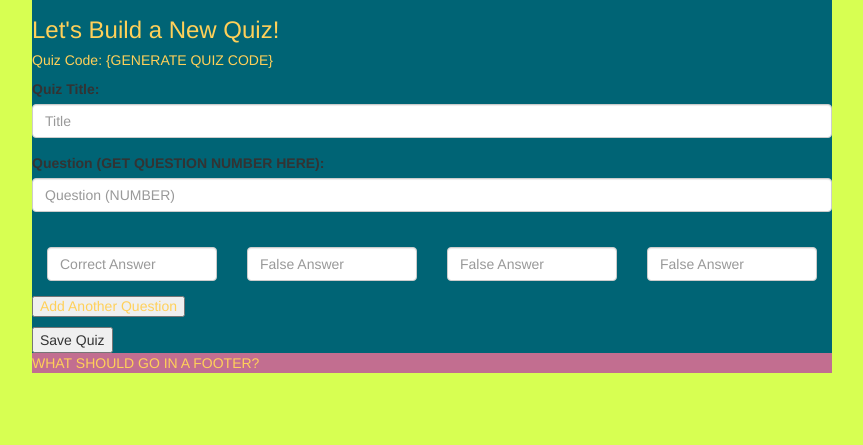
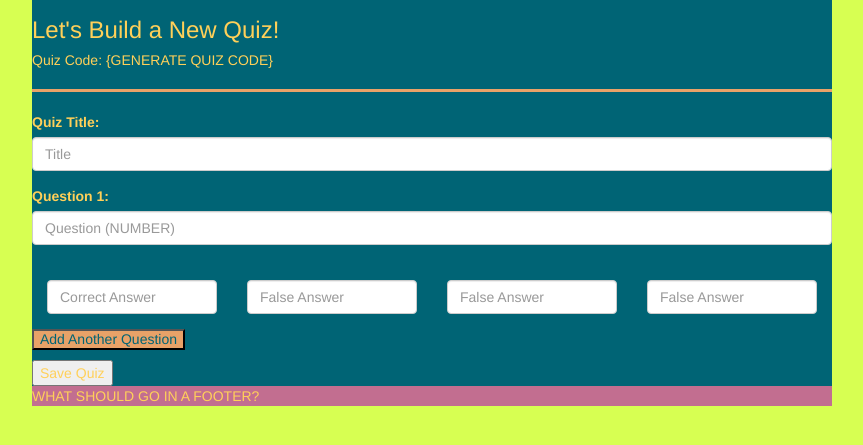
Before and after one commit to LisaALarson/personal_project, a website: page server/public/views/index.html at #/tNewQuiz in a window 1280 px wide. Shown: the part 139-584 px from the top of the page, without its empty margins (208-1071 px from the left). Drawn offline with Linux system fonts and the light colour scheme.

Commit message:
adds button to allow for additional quiz questions to be added

```diff
--- /dev/null
+++ b/client/scripts/controllers/TeacherHomeController.js
@@ -0,0 +1,3 @@
+myApp.controller('TeacherHomeController', ['$scope', function($scope){
+    console.log("Teacher Home Controller");
+}]);
--- a/client/styles/style.css
+++ b/client/styles/style.css
@@ -1,11 +1,13 @@
 html{
     background-color: #D7FF52;
 }
-p, h1, h2, h3, h4, h5, h6{
+p, h1, h2, h3, h4, h5, h6, form{
     color: #FFD059;
 }
 header{
     background-color: #C26E90;
+    border-bottom: 10px;
+    border-bottom-color: #E8A268;
 }
 footer{
     background-color: #C26E90;
@@ -15,6 +17,15 @@ body{
     margin: 0 auto;
     background-color: #006475;
 }
-.main-body{
-    height: 300px, auto;
+hr {
+    border: 0;
+    clear:both;
+    display:block;
+    width: 100%;
+    background-color: #E8A268;
+    height: 3px;
 }
+button{
+    background-color: #E8A268;
+    color: #006475;
+}
--- a/client/views/index.html
+++ b/client/views/index.html
@@ -31,7 +31,8 @@
         <script type="text/javascript" src="/vendors/angular/angular.min.js"></script>
         <script type="text/javascript" src="/vendors/angular-route/angular-route.min.js"></script>
         <script type="text/javascript" src="/assets/scripts/app.min.js"></script>
-        <script type="text/javascript" src="/assets/scripts/controllers/controller.min.js"></script>
+        <script type="text/javascript" src="/assets/scripts/controllers/TeacherNewQuizController.min.js"></script>
+        <script type="text/javascript" src="/assets/scripts/controllers/TeacherHomeController.min.js"></script>
     </body>
 
 </html>
--- a/package.json
+++ b/package.json
@@ -18,6 +18,7 @@
     "grunt": "^0.4.5",
     "grunt-contrib-copy": "^0.8.1",
     "grunt-contrib-uglify": "^0.9.2",
+    "mongoose": "^4.1.3",
     "path": "^0.11.14"
   }
 }
--- a/server/public/assets/scripts/app.min.js
+++ b/server/public/assets/scripts/app.min.js
@@ -1,2 +1,2 @@
-/*! teacher_trivia 2015-08-25 */
+/*! teacher_trivia 2015-08-26 */
 var myApp=angular.module("myApp",["ngRoute","appControllers"]),appControllers=angular.module("appControllers",[]);myApp.config(["$routeProvider",function(a){a.when("/tHome",{templateUrl:"/views/routes/tHome.html",controller:"TeacherHomeController"}).when("/tNewQuiz",{templateUrl:"/views/routes/tNewQuiz.html",controller:"TeacherNewQuizController"}).otherwise({redirectTo:"/tHome"})}]);
--- /dev/null
+++ b/server/public/assets/scripts/controllers/TeacherHomeController.min.js
@@ -0,0 +1,2 @@
+/*! teacher_trivia 2015-08-26 */
+myApp.controller("TeacherHomeController",["$scope",function(a){console.log("Teacher Home Controller")}]);
--- /dev/null
+++ b/server/public/assets/scripts/controllers/TeacherNewQuizController.min.js
@@ -0,0 +1,2 @@
+/*! teacher_trivia 2015-08-26 */
+console.log("Hello?"),myApp.controller("TeacherNewQuizController",["$scope",function(a){console.log("Teacher New Quiz Controller"),a.questionNumber=1,a.inputCounter=0,a.inputs=[{id:"input"}],a.addQuestion=function(){a.questionNumber++,a.inputTemplate={id:"input-"+a.inputCounter,name:""},a.inputCounter+=1,a.inputs.push(a.inputTemplate),console.log(a.inputs)}}]);
--- a/server/public/assets/scripts/controllers/controller.min.js
+++ /dev/null
@@ -1,2 +0,0 @@
-/*! teacher_trivia 2015-08-25 */
-myApp.controller("TeacherHomeController",["$scope",function(a){console.log("Teacher Home Controller")}]),myApp.controller("TeacherNewQuizController",["$scope",function(a){console.log("Teacher New Quiz Controller"),a.questions=[]}]);
--- a/server/public/assets/styles/style.css
+++ b/server/public/assets/styles/style.css
@@ -1,11 +1,13 @@
 html{
     background-color: #D7FF52;
 }
-p, h1, h2, h3, h4, h5, h6{
+p, h1, h2, h3, h4, h5, h6, form{
     color: #FFD059;
 }
 header{
     background-color: #C26E90;
+    border-bottom: 10px;
+    border-bottom-color: #E8A268;
 }
 footer{
     background-color: #C26E90;
@@ -15,6 +17,15 @@ body{
     margin: 0 auto;
     background-color: #006475;
 }
-.main-body{
-    height: 300px, auto;
+hr {
+    border: 0;
+    clear:both;
+    display:block;
+    width: 100%;
+    background-color: #E8A268;
+    height: 3px;
 }
+button{
+    background-color: #E8A268;
+    color: #006475;
+}
--- a/server/public/views/index.html
+++ b/server/public/views/index.html
@@ -31,7 +31,7 @@
         <script type="text/javascript" src="/vendors/angular/angular.min.js"></script>
         <script type="text/javascript" src="/vendors/angular-route/angular-route.min.js"></script>
         <script type="text/javascript" src="/assets/scripts/app.min.js"></script>
-        <script type="text/javascript" src="/assets/scripts/controllers/controller.min.js"></script>
+        <script type="text/javascript" src="/assets/scripts/controllers/TeacherNewQuizController.min.js"></script>
     </body>
 
 </html>
--- a/server/public/views/routes/tNewQuiz.html
+++ b/server/public/views/routes/tNewQuiz.html
@@ -1,13 +1,14 @@
 <h3>Let's Build a New Quiz!</h3>
 <h5>Quiz Code: {GENERATE QUIZ CODE}</h5>
-
+<hr>
 <form role="form-inline" name="quizForm">
     <div class="form-group">
         <label for="title">Quiz Title: </label>
         <input type="title" class="form-control" id="title" placeholder="Title" ng-model="quiz.title" required>
     </div>
+    <div ng-repeat="input in inputs track by input['id']">
         <div class="form-group">
-        <label for="question">Question (GET QUESTION NUMBER HERE): </label>
+            <label for="question">Question {{questionNumber}}: </label>
             <input type="question" class="form-control" id="question" placeholder="Question (NUMBER)">
         </div>
         <div class="col-xs-3 form-group">
@@ -26,6 +27,9 @@
             <label for="answer4"></label>
             <input type="answer" class="form-control" id="answer4" placeholder="False Answer">
         </div>
-    <h5><button>Add Another Question</button></h5>
+
+    </div>
+
+    <h5><button type="button" id="add" ng-click="addQuestion()">Add Another Question</button></h5>
     <input type="submit" value="Save Quiz">
 </form>
```
Also changed, not shown: Gruntfile.js (+7 -3 lines), client/scripts/controllers/TeacherNewQuizController.js (added, +20 -0 lines), client/scripts/controllers/controller.js (deleted, +0 -8 lines), client/views/routes/tNewQuiz.html (+7 -3 lines). Lines whose indentation alone changed are shown as unchanged.
